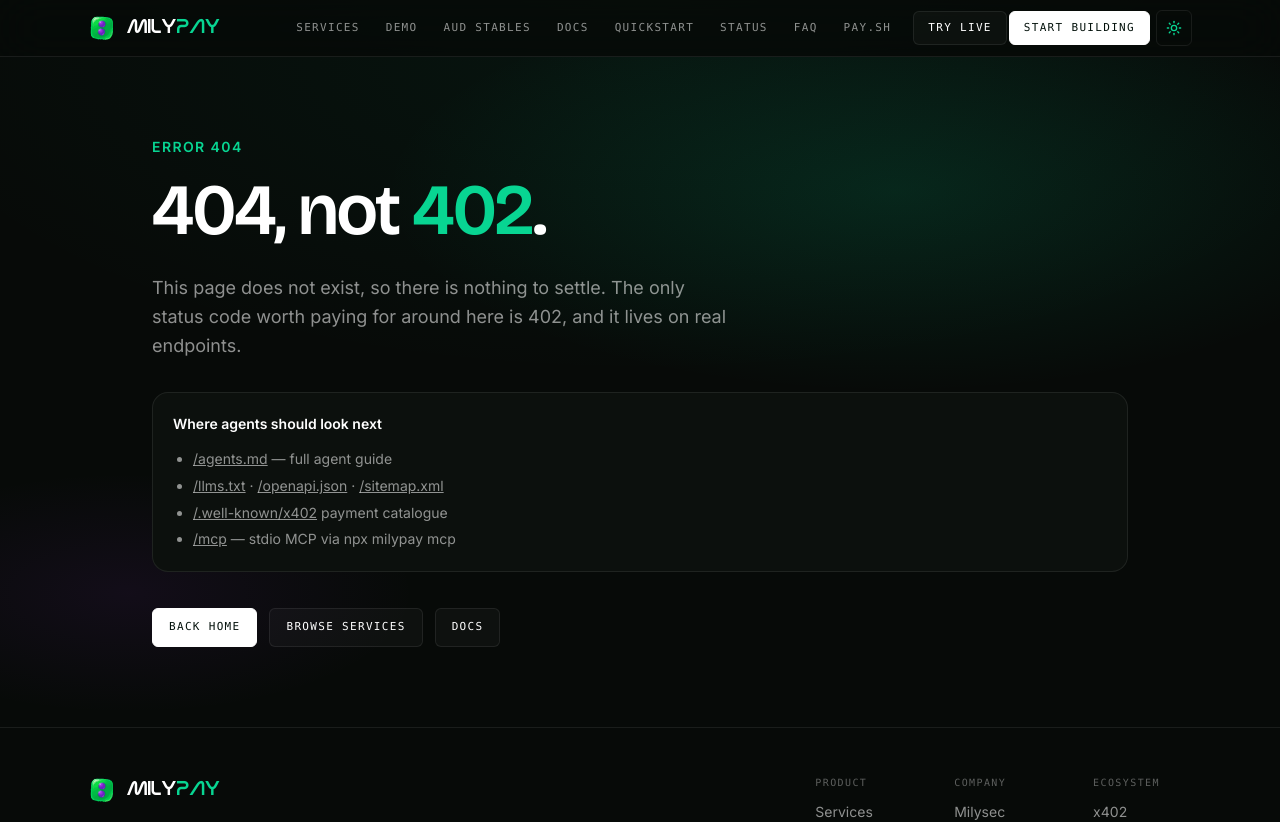
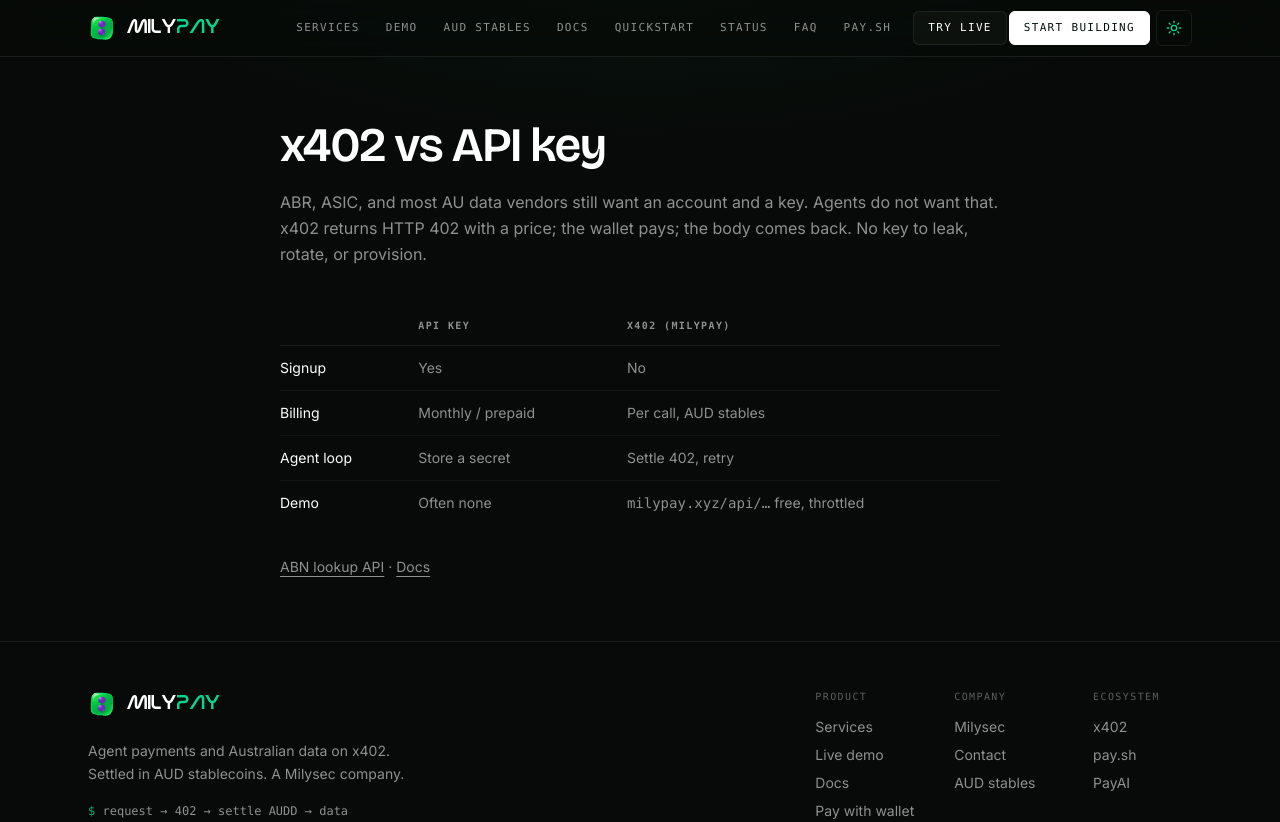
Before and after one commit to milysecond/milypay, a Next.js app: page /x402-vs-api-key in a window 1280 px wide. Before the commit this address had no page. Shown: the top 822 px of the page. Built offline with nearby package versions, Linux system fonts and the light colour scheme.

Commit message:
feat: keyword H1, vs ABR, x402 vs API key, llms pages (#34)
Home links to ABN/BSB/ASIC/G-NAF landings. Drop pay.sh catalog claim in llms.txt.

```diff
--- a/src/app/page.tsx
+++ b/src/app/page.tsx
@@ -335,14 +335,12 @@
             <p className="section-label mb-5">x402 · Australia · AUDD</p>
 
             <h1 className="font-display text-4xl leading-[1.08] tracking-tight text-fg sm:text-5xl md:text-[3.5rem]">
-              Keep agent spend{" "}
-              <span className="text-brand-green">in AUD</span>
-              <span className="block">on every call.</span>
+              Australian ABN, ASIC, BSB, and G-NAF APIs for agents
             </h1>
 
             <p className="mt-6 max-w-xl text-lg leading-relaxed text-muted">
-              Milypay gives AI agents pay-per-call access to Australian data — business,
-              address, weather, postage — settled in AUDD. No keys. No signup. Just 402.
+              Pay-per-call Australian data over x402. Settle in AUDD. No keys. No signup.
+              Demo is free on milypay.xyz/api. Production is api.milypay.xyz (HTTP 402).
             </p>
 
             <div className="mt-8 flex flex-col gap-3 sm:flex-row">
@@ -350,10 +348,27 @@
                 Try it live
                 <ArrowRight className="h-3.5 w-3.5" />
               </Link>
-              <a href="#developers" className="btn-mono">
-                Start building
-              </a>
+              <Link href="/abn-lookup-api" className="btn-mono">
+                ABN lookup API
+              </Link>
             </div>
+            <p className="mt-4 flex flex-wrap gap-x-3 gap-y-1 font-mono text-[11px] uppercase tracking-[0.12em] text-muted">
+              <Link href="/bsb-api" className="hover:text-brand-green">
+                BSB API
+              </Link>
+              <Link href="/asic-company-api" className="hover:text-brand-green">
+                ASIC company API
+              </Link>
+              <Link href="/gnaf-address-api" className="hover:text-brand-green">
+                G-NAF address API
+              </Link>
+              <Link href="/pricing" className="hover:text-brand-green">
+                Pricing
+              </Link>
+              <Link href="/x402-vs-api-key" className="hover:text-brand-green">
+                x402 vs API key
+              </Link>
+            </p>
 
             <p className="terminal-line mt-6">
               <span className="prompt">$</span> request → 402 → settle AUDD → data
--- a/src/app/sitemap.ts
+++ b/src/app/sitemap.ts
@@ -30,5 +30,7 @@
     { url: `${BASE}/gnaf-address-api`, lastModified, changeFrequency: "weekly", priority: 0.8 },
     { url: `${BASE}/pricing`, lastModified, changeFrequency: "weekly", priority: 0.8 },
     { url: `${BASE}/changelog`, lastModified, changeFrequency: "weekly", priority: 0.6 },
+    { url: `${BASE}/x402-vs-api-key`, lastModified, changeFrequency: "monthly", priority: 0.7 },
+    { url: `${BASE}/vs/abr`, lastModified, changeFrequency: "monthly", priority: 0.7 },
   ];
 }
--- /dev/null
+++ b/src/app/vs/abr/page.tsx
@@ -0,0 +1,37 @@
+import type { Metadata } from "next";
+import Link from "next/link";
+import { SiteHeader, SiteFooter } from "@/components/site";
+
+export const metadata: Metadata = {
+  title: "Milypay vs ABR | ABN lookup for agents",
+  description:
+    "ABR (abr.business.gov.au) is the source. Milypay is the x402 API on top: pay-per-call ABN lookup for agents, no ABR account.",
+  alternates: { canonical: "/vs/abr" },
+};
+
+export default function Page() {
+  return (
+    <main id="main-content" className="flex-1">
+      <SiteHeader />
+      <article className="mx-auto max-w-3xl px-6 py-16">
+        <h1 className="font-display text-4xl tracking-tight md:text-5xl">Milypay vs ABR</h1>
+        <p className="mt-5 text-muted leading-relaxed">
+          The Australian Business Register is the source of ABN records. Humans use
+          abr.business.gov.au. Agents should not scrape it. Milypay wraps ABR data as HTTP 402
+          pay-per-call JSON.
+        </p>
+        <ul className="mt-8 list-disc space-y-2 pl-5 text-muted">
+          <li>ABR website: search UI, GUID, no x402.</li>
+          <li>Milypay: GET /au-business/abn/{"{abn}"} , JSON, demo on milypay.xyz/api, paid on api.milypay.xyz.</li>
+          <li>Attribution stays with ABR / ATO. We sell the agent rail, not the register.</li>
+        </ul>
+        <p className="mt-8 text-sm">
+          <Link href="/abn-lookup-api" className="underline underline-offset-4">
+            ABN lookup API
+          </Link>
+        </p>
+      </article>
+      <SiteFooter />
+    </main>
+  );
+}
--- /dev/null
+++ b/src/app/x402-vs-api-key/page.tsx
@@ -0,0 +1,69 @@
+import type { Metadata } from "next";
+import Link from "next/link";
+import { SiteHeader, SiteFooter } from "@/components/site";
+
+export const metadata: Metadata = {
+  title: "x402 vs API key | Milypay",
+  description:
+    "Why Milypay uses HTTP 402 (x402) instead of API keys for Australian data. Pay per call, no signup, AUD settlement on Solana.",
+  alternates: { canonical: "/x402-vs-api-key" },
+};
+
+export default function Page() {
+  return (
+    <main id="main-content" className="flex-1">
+      <SiteHeader />
+      <article className="mx-auto max-w-3xl px-6 py-16">
+        <h1 className="font-display text-4xl tracking-tight md:text-5xl">x402 vs API key</h1>
+        <p className="mt-5 text-muted leading-relaxed">
+          ABR, ASIC, and most AU data vendors still want an account and a key. Agents do not want
+          that. x402 returns HTTP 402 with a price; the wallet pays; the body comes back. No key
+          to leak, rotate, or provision.
+        </p>
+        <table className="mt-10 min-w-[32rem] w-full text-left text-sm">
+          <thead>
+            <tr className="border-b border-border-brand font-mono text-[10px] uppercase tracking-[0.14em] text-muted">
+              <th className="py-3 pr-4"> </th>
+              <th className="py-3 pr-4">API key</th>
+              <th className="py-3">x402 (Milypay)</th>
+            </tr>
+          </thead>
+          <tbody className="text-muted">
+            <tr className="border-b border-border-brand/60">
+              <td className="py-3 pr-4 text-fg">Signup</td>
+              <td className="py-3 pr-4">Yes</td>
+              <td className="py-3">No</td>
+            </tr>
+            <tr className="border-b border-border-brand/60">
+              <td className="py-3 pr-4 text-fg">Billing</td>
+              <td className="py-3 pr-4">Monthly / prepaid</td>
+              <td className="py-3">Per call, AUD stables</td>
+            </tr>
+            <tr className="border-b border-border-brand/60">
+              <td className="py-3 pr-4 text-fg">Agent loop</td>
+              <td className="py-3 pr-4">Store a secret</td>
+              <td className="py-3">Settle 402, retry</td>
+            </tr>
+            <tr>
+              <td className="py-3 pr-4 text-fg">Demo</td>
+              <td className="py-3 pr-4">Often none</td>
+              <td className="py-3">
+                <code>milypay.xyz/api/…</code> free, throttled
+              </td>
+            </tr>
+          </tbody>
+        </table>
+        <p className="mt-8 text-sm text-muted">
+          <Link href="/abn-lookup-api" className="underline underline-offset-4">
+            ABN lookup API
+          </Link>
+          {" · "}
+          <Link href="/docs" className="underline underline-offset-4">
+            Docs
+          </Link>
+        </p>
+      </article>
+      <SiteFooter />
+    </main>
+  );
+}
```
Also changed, not shown: public/llms.txt.
